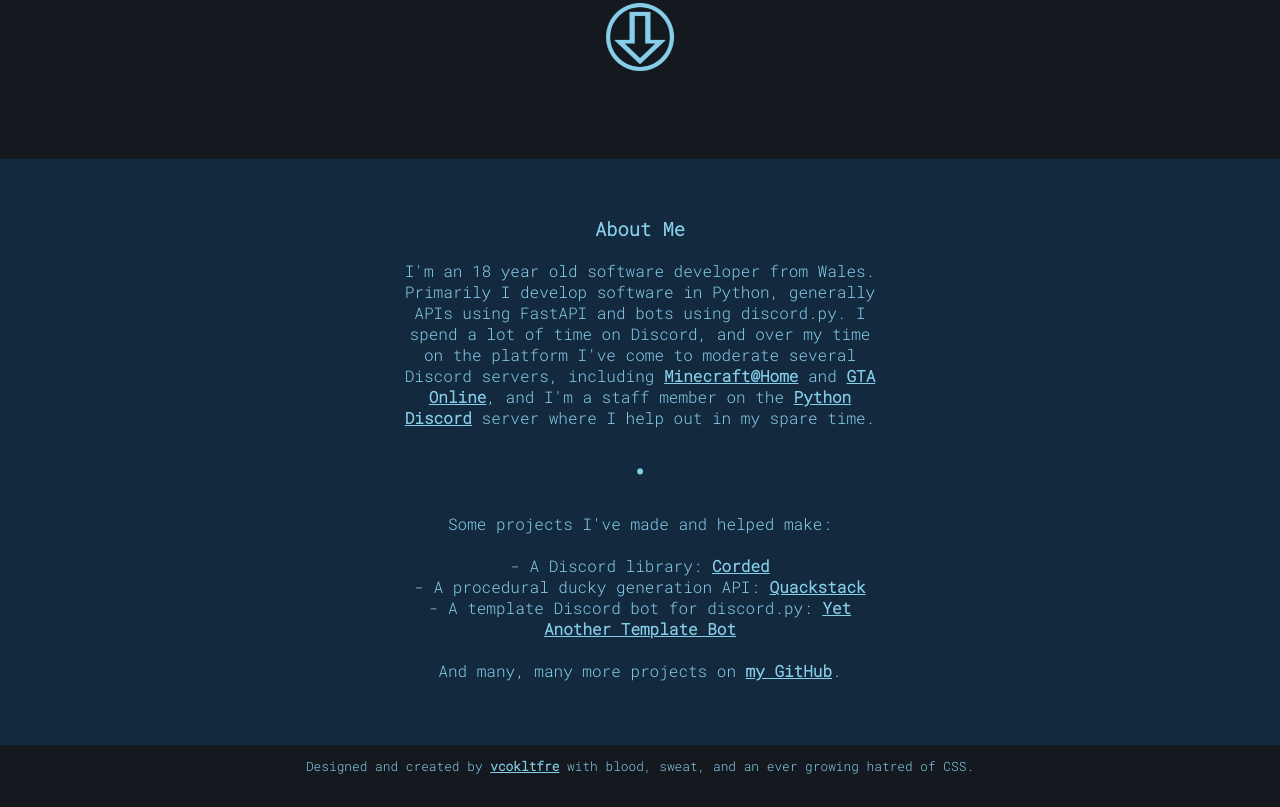
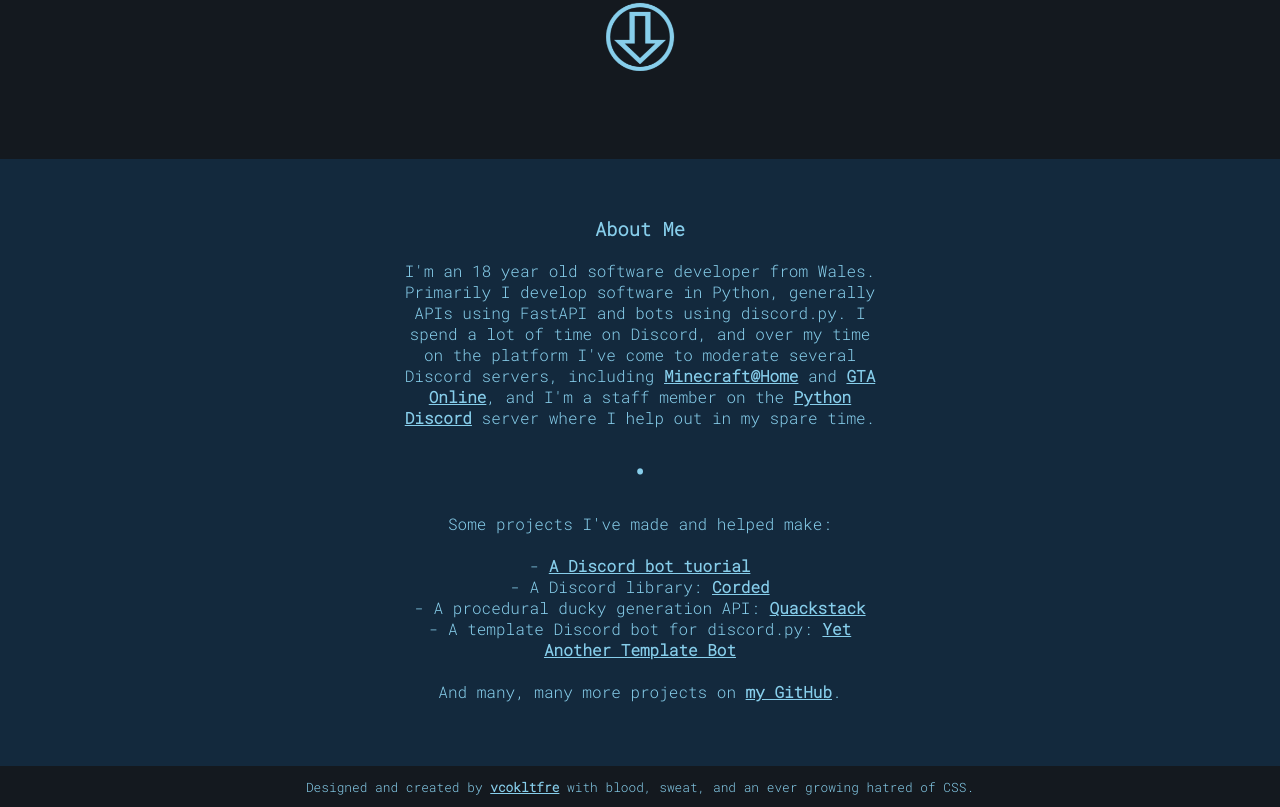
Before and after one commit to vcokltfre/vcokltfre.github.io, a plain HTML site: page index.html in a window 1280 px wide. Shown: the part 705-1512 px from the top of the page. Before the commit the page ends 1491 px from the top, so only its background shows below. Drawn offline with Linux system fonts and the light colour scheme.

Commit message:
feat: add bot tutorial to projects

```diff
--- a/index.html
+++ b/index.html
@@ -37,6 +37,7 @@
         </p1>
         <div class="projects">
           <p1>Some projects I've made and helped make:<br></p1>
+          <p1 class="project"><br>- <a href="https://vcokltfre.dev">A Discord bot tuorial</a></p1>
           <p1 class="project"><br>- A Discord library: <a href="https://github.com/vcokltfre/corded">Corded</a></p1>
           <p1 class="project"><br>- A procedural ducky generation API: <a href="https://github.com/python-discord/quackstack">Quackstack</a></p1>
           <p1 class="project"><br>- A template Discord bot for discord.py: <a href="https://github.com/vcokltfre/yatb">Yet Another Template Bot</a></p1>
```
